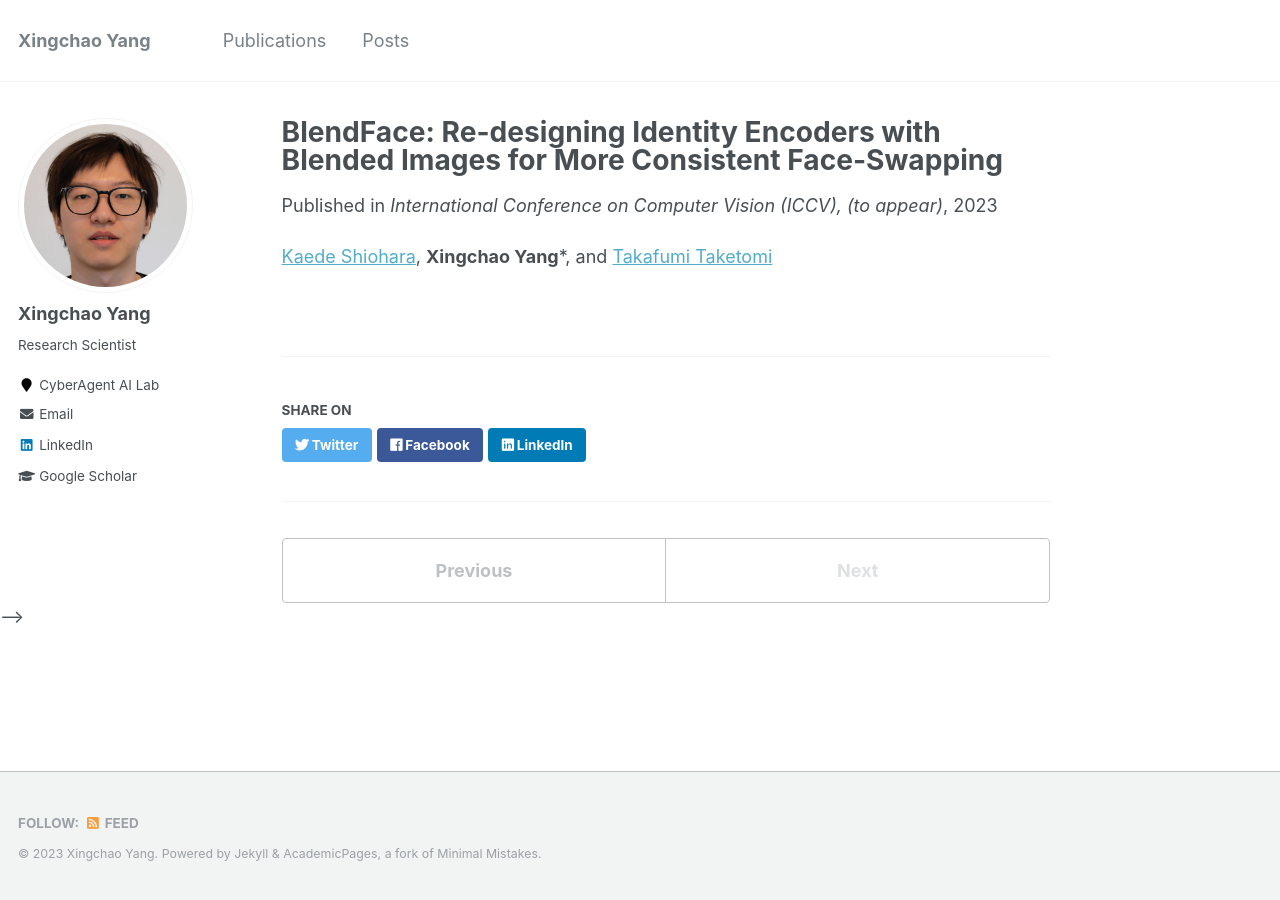
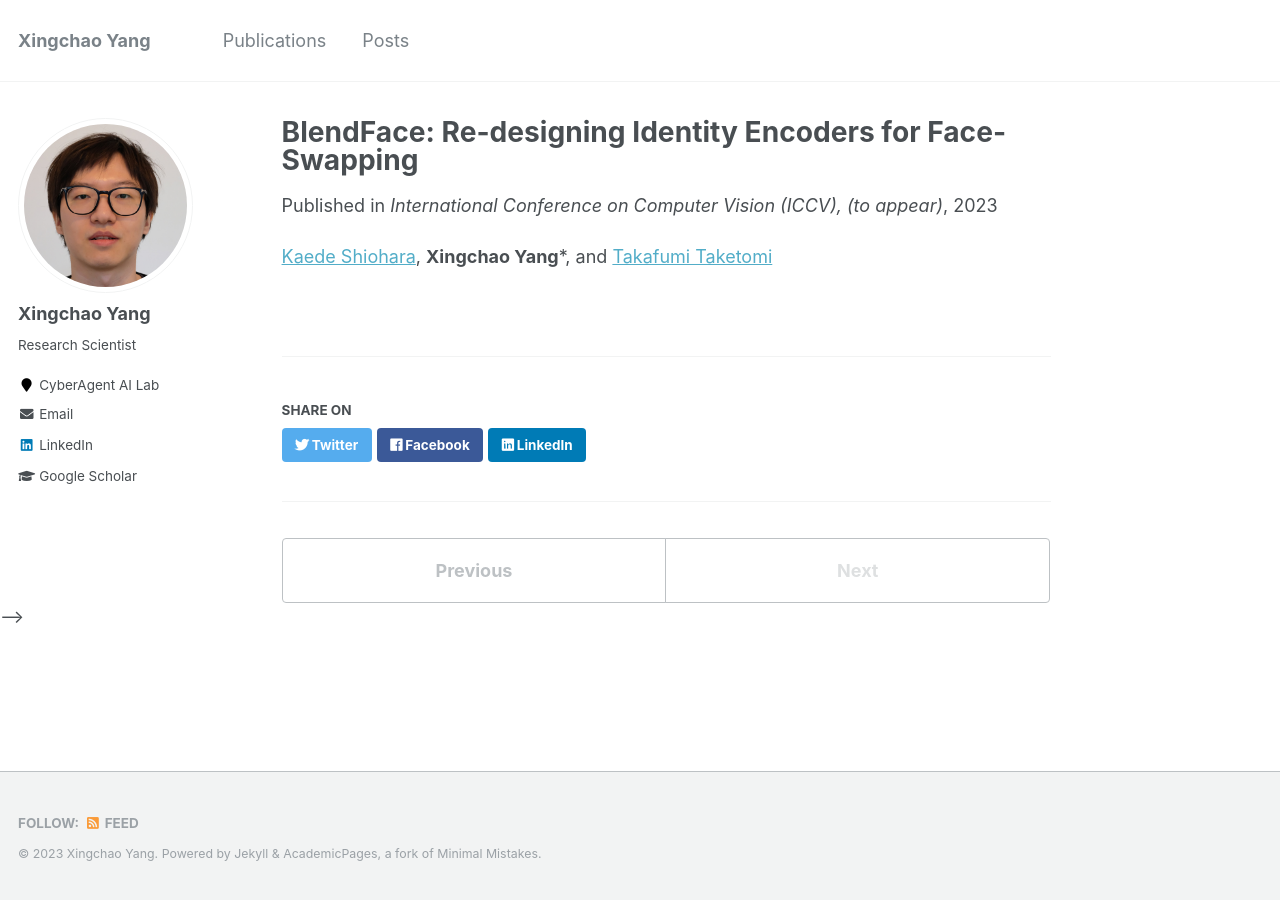
Before and after one commit to YangXingchao/yangxingchao.github.io, a Jekyll site: the page built from _publications/conference/2023-ICCV-blendface.md, in a window 1280 px wide. Built offline with Jekyll 4.4.1, drawn with Linux system fonts in a browser that asks for light colours.

Commit message:
Update 2023-ICCV-blendface.md

```diff
--- a/_publications/conference/2023-ICCV-blendface.md
+++ b/_publications/conference/2023-ICCV-blendface.md
@@ -1,5 +1,5 @@
 ---
-title: "BlendFace: Re-designing Identity Encoders with Blended Images for More Consistent Face-Swapping"
+title: "BlendFace: Re-designing Identity Encoders for Face-Swapping"
 collection: publications
 pubtype: conference
 permalink: /publication/conference/2023-ICCV-blendface
```
